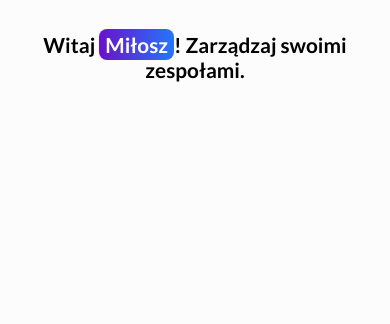
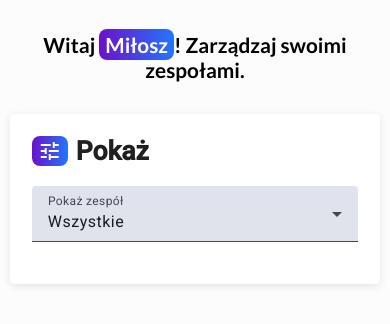
Before and after one commit to Nisser111/team-management-app, an Angular app in the folder frontend/: page / in a window 390 px wide. Shown: the top 324 px of the page. Built offline with nearby package versions, Linux system fonts and the light colour scheme.

Commit message:
Make styles and structure of filter header component (include Team interface)

```diff
--- a/frontend/src/app/app.component.ts
+++ b/frontend/src/app/app.component.ts
@@ -1,9 +1,10 @@
 import { Component } from "@angular/core";
 import { RouterOutlet } from "@angular/router";
+import { FilterHeaderComponent } from "../components/filter-header/filter-header.component";
 
 @Component({
   selector: "app-root",
-  imports: [RouterOutlet],
+  imports: [RouterOutlet, FilterHeaderComponent],
   template: `
     <header id="app-header">
       <h1>
@@ -12,6 +13,8 @@ import { RouterOutlet } from "@angular/router";
       </h1>
     </header>
 
+    <app-filter-header></app-filter-header>
+
     <router-outlet />
   `,
   styles: [],
--- /dev/null
+++ b/frontend/src/components/filter-header/filter-header.component.ts
@@ -0,0 +1,48 @@
+import { Component } from "@angular/core";
+import { MatToolbarModule } from "@angular/material/toolbar";
+import { MatSelectModule } from "@angular/material/select";
+import { FormsModule } from "@angular/forms";
+import { MatIconModule } from "@angular/material/icon";
+import { Team } from "../../interfaces/Team.interface";
+
+/**
+ * FilterHeaderComponent is a standalone component that provides a toolbar
+ * for filtering teams. It allows users to select a team from a dropdown
+ * menu and displays the selected team.
+ */
+@Component({
+  selector: "app-filter-header",
+  standalone: true,
+  imports: [MatToolbarModule, MatSelectModule, FormsModule, MatIconModule],
+  template: `
+    <mat-toolbar color="primary">
+      <h2>
+        <mat-icon>tune</mat-icon>
+        {{ title }}
+      </h2>
+      <div class="spacer"></div>
+
+      <mat-form-field>
+        <mat-label>Pokaż zespół</mat-label>
+        <mat-select [(ngModel)]="selectedTeam">
+          @for (team of teams; track team) {
+          <mat-option [value]="team.value">{{ team.viewValue }}</mat-option>
+          }
+        </mat-select>
+      </mat-form-field>
+    </mat-toolbar>
+  `,
+  styleUrls: ["../../styles/filter-header.scss"],
+})
+export class FilterHeaderComponent {
+  title = "Pokaż";
+
+  teamsFromDb: Team[] = [
+    { value: 1, viewValue: "Frontend team" },
+    { value: 2, viewValue: "Backend team" },
+    { value: 3, viewValue: "Menagemenet team" },
+  ]; //temp
+
+  teams = [{ value: "all", viewValue: "Wszystkie" }, ...this.teamsFromDb];
+  selectedTeam = "all";
+}
--- /dev/null
+++ b/frontend/src/interfaces/Team.interface.ts
@@ -0,0 +1,4 @@
+export interface Team {
+  value: string | number;
+  viewValue: string;
+}
--- /dev/null
+++ b/frontend/src/styles/filter-header.scss
@@ -0,0 +1,44 @@
+@import "./mixins";
+
+mat-toolbar {
+  width: 75vw;
+  height: auto;
+  margin: 0 auto;
+  border-radius: 0.2em;
+  padding: 1em;
+  box-shadow: 0 2px 8px rgba(0, 0, 0, 0.1);
+  display: flex;
+  flex-direction: column;
+  justify-content: space-between;
+  align-items: center;
+  background: #fff;
+
+  h2 {
+    font-weight: bold;
+    color: #202020;
+    margin-bottom: 0.75em;
+    width: 100%;
+    font-size: 1.2em;
+
+    display: flex;
+    align-items: center;
+
+    .mat-icon {
+      width: auto;
+      height: auto;
+      display: inline-flex;
+      @include highlighted();
+      margin-right: 0.5rem;
+    }
+  }
+
+  mat-form-field {
+    width: 100%;
+  }
+}
+
+@media screen and (max-width: 768px) {
+  mat-toolbar {
+    width: 95vw;
+  }
+}
```
